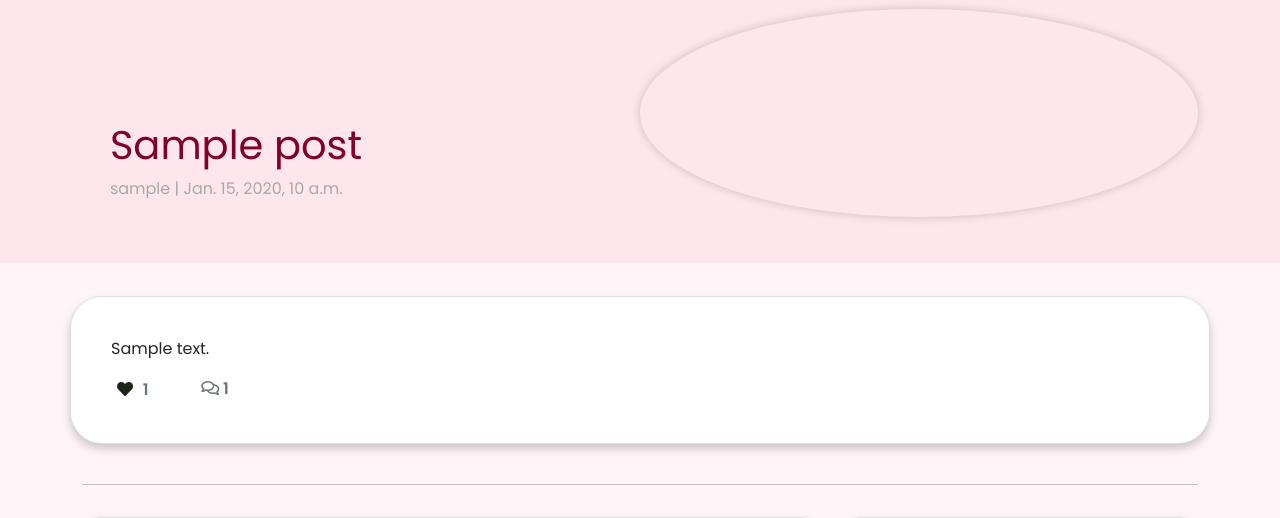
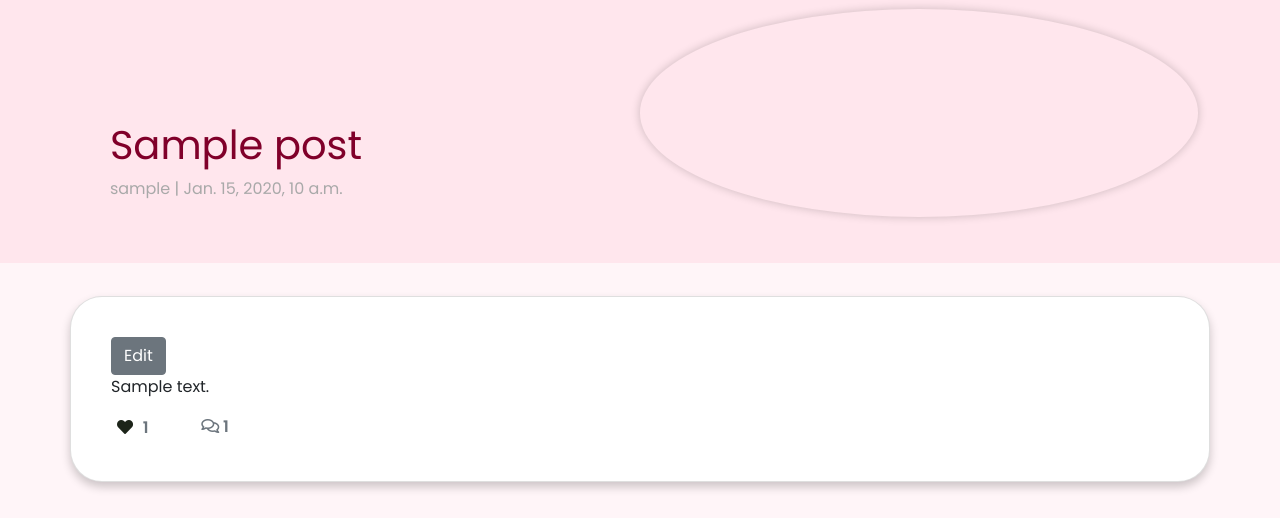
Before and after one commit to Rackstorm/Code-Institute-Project-4, a Django app: a page that uses templates/post_detail.html in a window 1280 px wide; the page is wider, and only the part inside the window is pictured. Shown: the part 93-611 px from the top of that part. Run offline with Django 3.2, Linux system fonts and the light colour scheme; a user stored in the database is signed in; tables that the repository leaves empty hold one stand-in row (values such as "Sample post"); some libraries are stand-ins or nearby versions.

Commit message:
Updating with an edit button

```diff
--- a/templates/post_detail.html
+++ b/templates/post_detail.html
@@ -26,6 +26,10 @@
     <div class="row">
         <div class="col card mb-4  mt-3 left  top">
             <div class="card-body">
+
+                {% if user.is_authenticated and user == post.author %}
+                <a href="{% url 'edit_post' post.slug %}" class="btn btn-secondary">Edit</a>
+                {% endif %}
 
                 <p class="card-text ">
                     {{ post.content | safe }}
```
